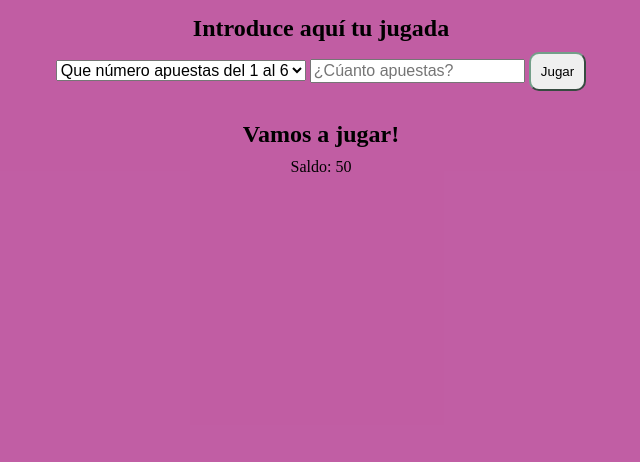
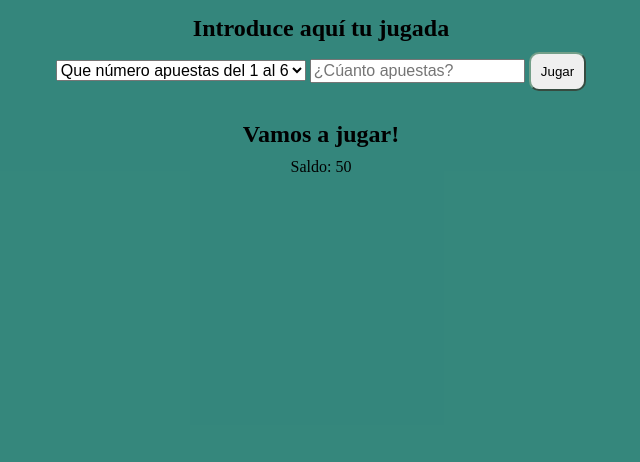
Before and after one commit to Adalab/modulo-2-evaluacion-intermedia-veroisla, a plain HTML site: page index.html in a window 1280 px wide. Shown: the part 338-800 px from the top of the page, without its empty margins (319-959 px from the left). Drawn offline with Linux system fonts and the light colour scheme.

Commit message:
change color background

```diff
--- a/styles/main.css
+++ b/styles/main.css
@@ -9,7 +9,7 @@
   flex-direction: column;
   justify-content: center;
   align-items: center;
-  background-color: #be569ff3;
+  background-color: #2b8176f3;
 }
 
 .h1 {
```
